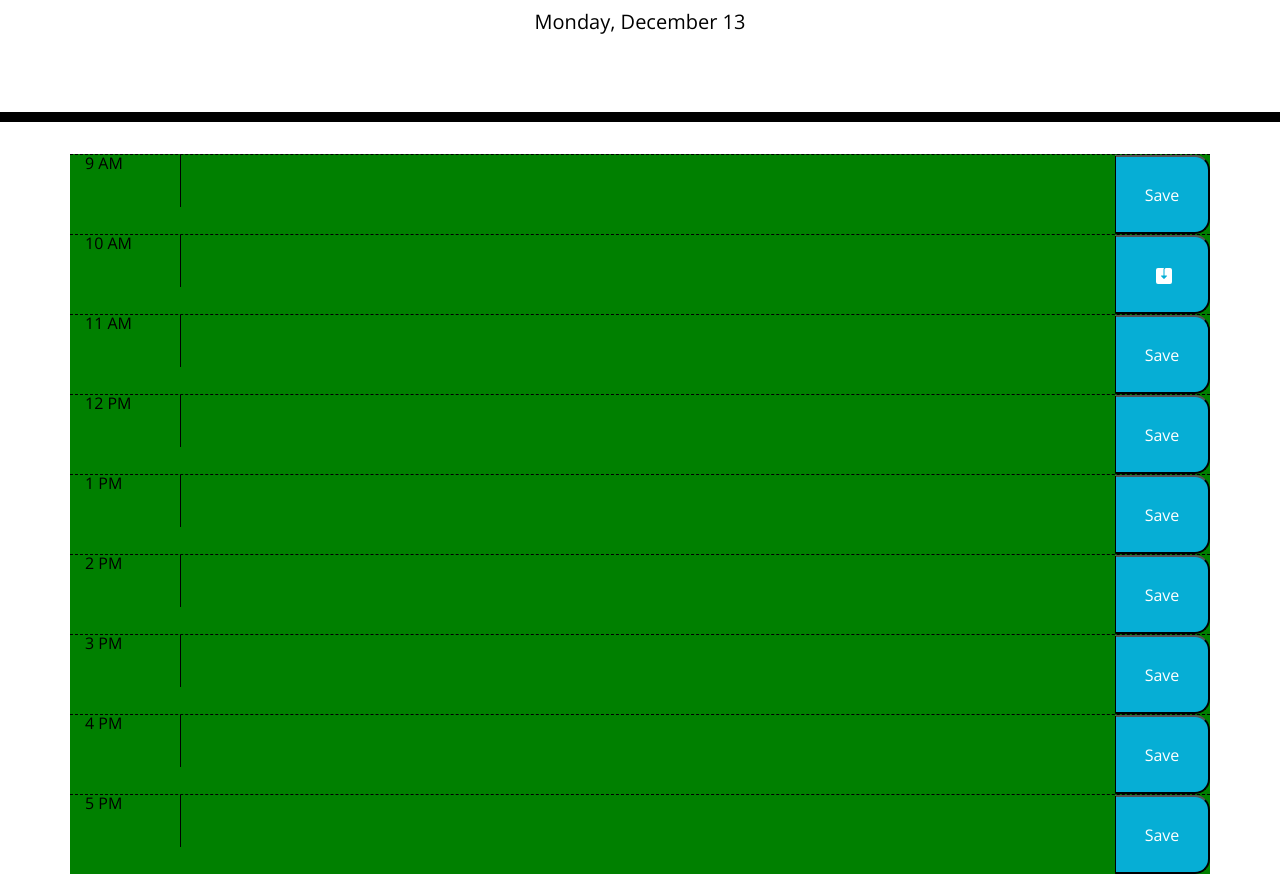
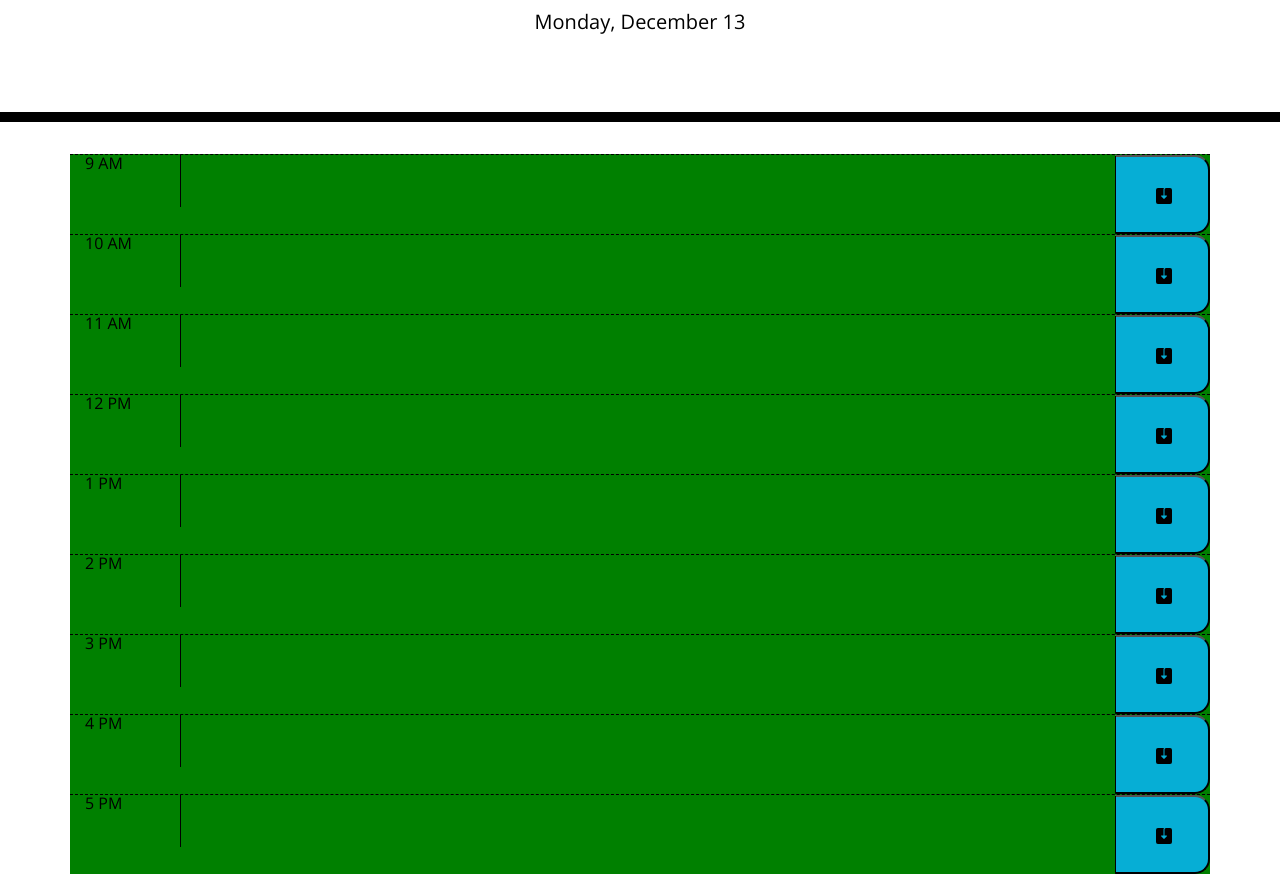
Before and after one commit to tiffsobczak/daily-planner, a plain HTML site: page Develop/index.html in a window 1280 px wide. Shown: the part 182-1056 px from the top of the page. Drawn offline with nearby package versions, Linux system fonts and the light colour scheme.

Commit message:
uploaded all icons and reorganized folders

```diff
--- a/Develop/script.js
+++ b/Develop/Assets/script.js
@@ -1,3 +1,5 @@
+myStorage = window.localStorage;
+
 const dayElement = document.getElementById("currentDay")
 dayElement.innerText=new Date().toLocaleDateString('en', {weekday: "long" , month: 'long', day: "numeric" })
 
@@ -42,8 +44,12 @@ function loadSchedule() {
     const hour = parseInt(el.getAttribute('data-hour'), 10);
     const description = schedule[hour];
 
-    // document.getElementById(... for the description).innerText = description
+    document.getElementById("description").innerText=description
   }
 }
 
+//Saving on click
+document.getElementById("sav-btn").addEventListener("click", saveScheduleItem)
+
+
 loadSchedule();
--- a/Develop/style.css
+++ b/Develop/Assets/style.css
@@ -69,12 +69,3 @@ textarea{
   font-size: 20px;
   transition: all .3s ease-in-out;
 }
-
-.sav-btn {
-  xmlns: http://www.w3.org/2000/svg;
-  width: 16;
-  height: 16;
-  fill: currentColor;
-  viewBox: 0 0 16 16
-  path d: M8.5 1.5A1.5 1.5 0 0 1 10 0h4a2 2 0 0 1 2 2v12a2 2 0 0 1-2 2H2a2 2 0 0 1-2-2V2a2 2 0 0 1 2-2h6c-.314.418-.5.937-.5 1.5v6h-2a.5.5 0 0 0-.354.854l2.5 2.5a.5.5 0 0 0 .708 0l2.5-2.5A.5.5 0 0 0 10.5 7.5h-2v-6z;
-}
--- a/Develop/index.html
+++ b/Develop/index.html
@@ -18,7 +18,7 @@
       href="https://fonts.googleapis.com/css?family=Open+Sans&display=swap"
       rel="stylesheet"
     />
-    <link rel="stylesheet" href="style.css" />
+    <link rel="stylesheet" href="./assets/style.css" />
     <title>Work Day Scheduler</title>
   </head>
 
@@ -33,57 +33,55 @@
       <div class="hour row" data-hour="9">
         <div class="col-md-1">9 AM</div>
         <div class="col-md-10"><textarea></textarea></div>
-        <button class="sav-btn col-md-1">Save</button>
+        <button class="sav-btn col-md-1"> <img src="./assets/images/save2-fill.svg" alt="save icon"></button>
       </div>
 
       <div class="hour row" data-hour="10">
         <div class="col-md-1">10 AM</div>
         <div class="col-md-10"><textarea></textarea></div>
-        <button class="sav-btn col-md-1"> <svg xmlns="http://www.w3.org/2000/svg" width="16" height="16" fill="currentColor" class="bi bi-save2-fill" viewBox="0 0 16 16">
-          <path d="M8.5 1.5A1.5 1.5 0 0 1 10 0h4a2 2 0 0 1 2 2v12a2 2 0 0 1-2 2H2a2 2 0 0 1-2-2V2a2 2 0 0 1 2-2h6c-.314.418-.5.937-.5 1.5v6h-2a.5.5 0 0 0-.354.854l2.5 2.5a.5.5 0 0 0 .708 0l2.5-2.5A.5.5 0 0 0 10.5 7.5h-2v-6z"/>
-        </svg></button>
+        <button class="sav-btn col-md-1"> <img src="./assets/images/save2-fill.svg" alt="save icon"></button>
       </div>
 
       <div class="hour row" data-hour="11">
         <div class="col-md-1">11 AM</div>
         <div class="col-md-10"><textarea></textarea></div>
-        <button class="sav-btn col-md-1">Save</button>
+        <button class="sav-btn col-md-1"> <img src="./assets/images/save2-fill.svg" alt="save icon"></button>
       </div>
 
       <div class="hour row" data-hour="12">
         <div class="col-md-1">12 PM</div>
         <div class="col-md-10"><textarea></textarea></div>
-        <button class="sav-btn col-md-1">Save</button>
+        <button class="sav-btn col-md-1"> <img src="./assets/images/save2-fill.svg" alt="save icon"></button>
       </div>
 
       <div class="hour row" data-hour="13">
         <div class="col-md-1">1 PM</div>
         <div class="col-md-10"><textarea></textarea></div>
-        <button class="sav-btn col-md-1">Save</button>
+        <button class="sav-btn col-md-1"> <img src="./assets/images/save2-fill.svg" alt="save icon"></button>
       </div>
 
       <div class="hour row" data-hour="14">
         <div class="col-md-1">2 PM</div>
         <div class="col-md-10"><textarea></textarea></div>
-        <button class="sav-btn col-md-1">Save</button>
+        <button class="sav-btn col-md-1"> <img src="./assets/images/save2-fill.svg" alt="save icon"></button>
       </div>
 
       <div class="hour row" data-hour="15">
         <div class="col-md-1">3 PM</div>
         <div class="col-md-10"><textarea></textarea></div>
-        <button class="sav-btn col-md-1">Save</button>
+        <button class="sav-btn col-md-1"> <img src="./assets/images/save2-fill.svg" alt="save icon"></button>
       </div>
 
       <div class="hour row" data-hour="16">
         <div class="col-md-1">4 PM</div>
         <div class="col-md-10"><textarea></textarea></div>
-        <button class="sav-btn col-md-1">Save</button>
+        <button class="sav-btn col-md-1"> <img src="./assets/images/save2-fill.svg" alt="save icon"></button>
       </div>
 
       <div class="hour row" data-hour="17">
         <div class="col-md-1">5 PM</div>
         <div class="col-md-10"><textarea></textarea></div>
-        <button class="sav-btn col-md-1">Save</button>
+        <button class="sav-btn col-md-1"> <img src="./assets/images/save2-fill.svg" alt="save icon"></button>
       </div>
 
       </div>
@@ -91,6 +89,6 @@
 
     <script src="https://code.jquery.com/jquery-3.4.1.min.js"></script>
     <script src="https://cdnjs.cloudflare.com/ajax/libs/moment.js/2.24.0/moment.min.js"></script>
-    <script src="script.js"></script>
+    <script src="./assets/script.js"></script>
   </body>
 </html>
```
Also changed, not shown: Develop/Assets/images/save2-fill.svg (added), 3 other files.
